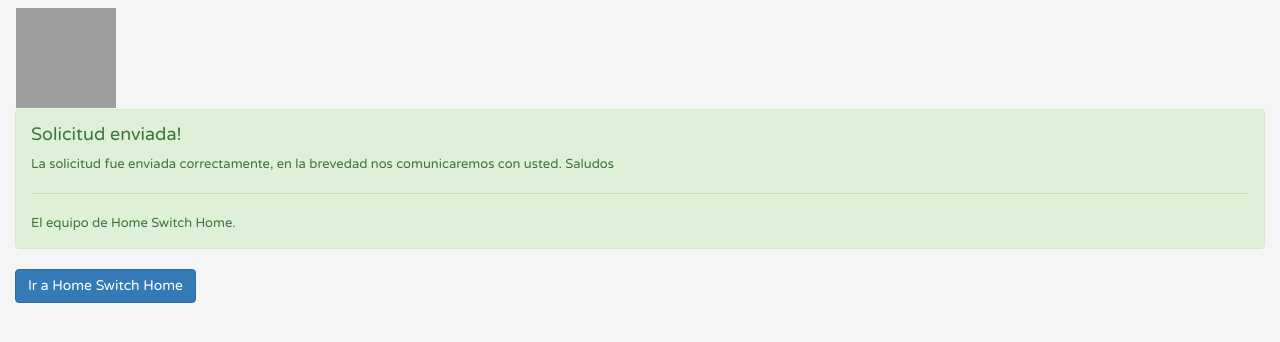
After one commit to CanosaLeandro/Ing-de-Software---Grupo-5, a PHP site: page /suscripcionExitosa.php?solicitud=true in a window 1280 px wide. The commit adds this page. Shown: the top 342 px of the page. Run offline with PHP 8.4, Linux system fonts and the light colour scheme; a user stored in the database is signed in; grey boxes are pictures that could not be loaded.

Commit message:
Se terminaron las HU de alta de suscripcion

```diff
--- a/Page/crudResidencia.php
+++ b/Page/crudResidencia.php
@@ -44,7 +44,7 @@ $resultado = mysqli_query($conexion, $query);
 <body>
 
 	<nav class="navbar navbar-expand-lg navbar-light bg-light">
-	  <a class="navbar-brand" href="index.php">
+	  <a class="navbar-brand" href="crudResidencia.php">
 	    <img style="margin-top: -8px;" src="Logos/Logos/HSH-Logo.svg" width="30" height="30" class="mb-3 d-inline-block align-top" alt="">
 	    Home Switch Home
 	  </a>
--- a/Page/crudUsuarios.php
+++ b/Page/crudUsuarios.php
@@ -43,11 +43,11 @@ $resultado = mysqli_query($conexion, $query);
 
 <body>
 	<nav class="navbar navbar-expand-lg navbar-light bg-light">
-	  <a class="navbar-brand" href="index.php">
+	  <a class="navbar-brand" href="crudUsuarios.php">
 	    <img style="margin-top: -8px;" src="Logos/Logos/HSH-Logo.svg" width="30" height="30" class="mb-3 d-inline-block align-top" alt="">
 	    Home Switch Home
 	  </a>
-	  <a class="navbar-brand" href="crudResidencia.php">Residencias</a>
+	  <a class="navbar-brand" href="crudUsuarios.php">Residencias</a>
 
 	</nav>
 	<div class="container">
--- a/Page/login.php
+++ b/Page/login.php
@@ -30,11 +30,11 @@
 </head>
 <body>
 <nav class="navbar navbar-light bg-light">
- 	<a class="navbar-brand" href="#">
+ 	<a class="navbar-brand" href="home.php">
     <img src="Logos/Logos/HSH-Logo.svg" width="30" height="30" class="d-inline-block align-top" alt="">
     Home Switch Home
   </a>
-    <a href=""><button class="btn btn-outline-primary my-2 my-sm-0" type="submit">Volver a HSH</button></a>
+    <a href="home.php"><button class="btn btn-outline-primary my-2 my-sm-0" type="submit">Volver a HSH</button></a>
 </nav>
 <div class="container">
 	<div class="d-flex justify-content-center h-100">
--- a/Page/registrarse.php
+++ b/Page/registrarse.php
@@ -44,7 +44,7 @@
 	?>
 <body>
 <nav class="navbar navbar-light bg-light">
-    <a class="navbar-brand" href="#">
+    <a class="navbar-brand" href="home.php">
     <img src="Logos/Logos/HSH-Logo.svg" width="30" height="30" class="d-inline-block align-top" alt="">
     Home Switch Home
   </a>
--- a/Page/suscribirse.php
+++ b/Page/suscribirse.php
@@ -16,5 +16,5 @@
 	$id = $_SESSION['id'];
 
 	mysqli_query($conexion, "UPDATE usuario SET actualizar = 'si' WHERE id = $id");
-	header("Location:".$_SERVER['HTTP_REFERER']);
+	header("Location: suscripcionExitosa.php?solicitud=true");
 ?>
--- /dev/null
+++ b/Page/suscripcionExitosa.php
@@ -0,0 +1,82 @@
+<!DOCTYPE html>
+<html lang="en">
+	<?php
+	Include("DB.php"); $conexion = conectar();
+	/*aca valida si inicio sesion--------------------------------------------*/
+	require_once('Authentication.php');
+	$authentication = new Authentication();
+	$authentication->login();
+	try{
+		$authentication->logueado();
+	}catch(Exception $ex){
+		$error = $ex->getMessage();
+		echo "<script>alert('$error');</script>";
+		echo "<script>window.location = 'home.php';</script>";
+	}
+
+	/*----------------------------------------------------------------------------*/
+
+	$id = $_SESSION['id'];
+
+
+	?>
+  <head>
+    <title>HSH &mdash; Inicio</title>
+    <meta charset="utf-8">
+	<meta http-equiv="X-UA-Compatible" content="IE=edge">
+	<meta name="viewport" content="width=device-width, initial-scale=1">
+	<title>Administración de Usuarios</title>
+	<link rel='shortcut icon' type='image/x-icon' href='Logos/Logos/favicon.png' />
+	<link rel="stylesheet" href="https://fonts.googleapis.com/css?family=Roboto|Varela+Round">
+	<link rel="stylesheet" href="https://fonts.googleapis.com/icon?family=Material+Icons">
+	<link rel="stylesheet" href="https://maxcdn.bootstrapcdn.com/font-awesome/4.7.0/css/font-awesome.min.css">
+	<link rel="stylesheet" href="https://maxcdn.bootstrapcdn.com/bootstrap/3.3.7/css/bootstrap.min.css">
+	<link rel="stylesheet" href="css/style_crudResidencia.css">
+	<script src="https://ajax.googleapis.com/ajax/libs/jquery/1.12.4/jquery.min.js"></script>
+	<script src="https://maxcdn.bootstrapcdn.com/bootstrap/3.3.7/js/bootstrap.min.js"></script>
+
+  </head>
+  <body>
+
+  <!-- menu cabecera -->
+
+
+
+
+	   <nav class="navbar navbar-expand-lg navbar-light bg-light">
+		  <a class="navbar-brand" href="index.php">
+		    <img style="margin-top: -8px;" src="Logos/Logos/HSH-Complete.svg" width="100" height="100" class="mb-3 d-inline-block align-top" alt="">
+		  </a>
+		</nav>
+
+
+<br>
+<br>
+<div class="container-fluid">
+<?php
+if (isset($_GET['solicitud'])) {
+	echo '<div class="alert alert-success" role="alert">
+			  <h4 class="alert-heading">Solicitud enviada!</h4>
+			  <p>La solicitud fue enviada correctamente, en la brevedad nos comunicaremos con usted. Saludos</p>
+			  <hr>
+			  <p class="mb-0">El equipo de Home Switch Home.</p>
+			</div>';
+}
+else{
+	echo '<div class="alert alert-success" role="alert">
+			  <h4 class="alert-heading">Felicitaciones!</h4>
+			  <p>Su solicitud de suscripción fue aceptada, ya puede usar todas las funcionalidades que le ofrece Home Switch Home.</p>
+			  <hr>
+			  <p class="mb-0">Gracias por suscribirse. Ahora puede hacer hasta dos reservas en forma directa por este año.</p>
+			  <hr>
+			  <p class="mb-0">El equipo de Home Switch Home.</p>
+			</div>';
+		mysqli_query($conexion, "UPDATE usuario SET actualizar = 'si' WHERE id = $id");
+	}
+ ?>
+
+ <button style='color: #FF00ff; align-items: center;' id='' class='btn btn-primary'><a href='index.php' style="text-decoration: none; color:white;">Ir a Home Switch Home</a></button>
+ </div>
+
+</body>
+</html>
--- a/Page/validarUsuario.php
+++ b/Page/validarUsuario.php
@@ -4,6 +4,6 @@
 
 	$id = $_GET['id'];
 
-	mysqli_query($conexion, "UPDATE usuario SET suscripto = 'si', creditos = 2 WHERE id = $id");
+	mysqli_query($conexion, "UPDATE usuario SET suscripto = 'si', creditos = 2, actualizar = 'no' WHERE id = $id");
 	header("Location:".$_SERVER['HTTP_REFERER']);
 ?>
```
Also changed, not shown: Page/home.php (+4 -6 lines), Page/index.php (+13 -7 lines).
